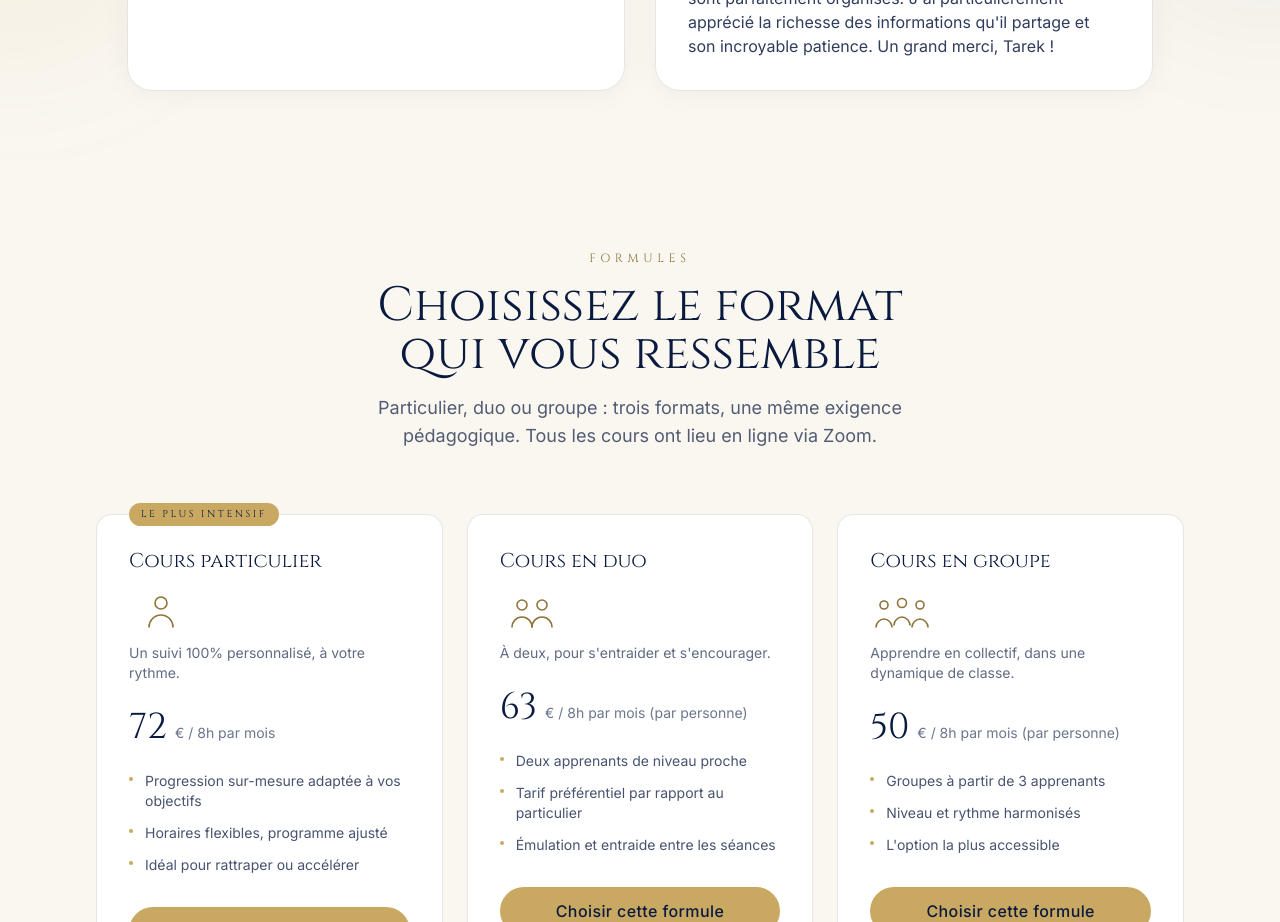
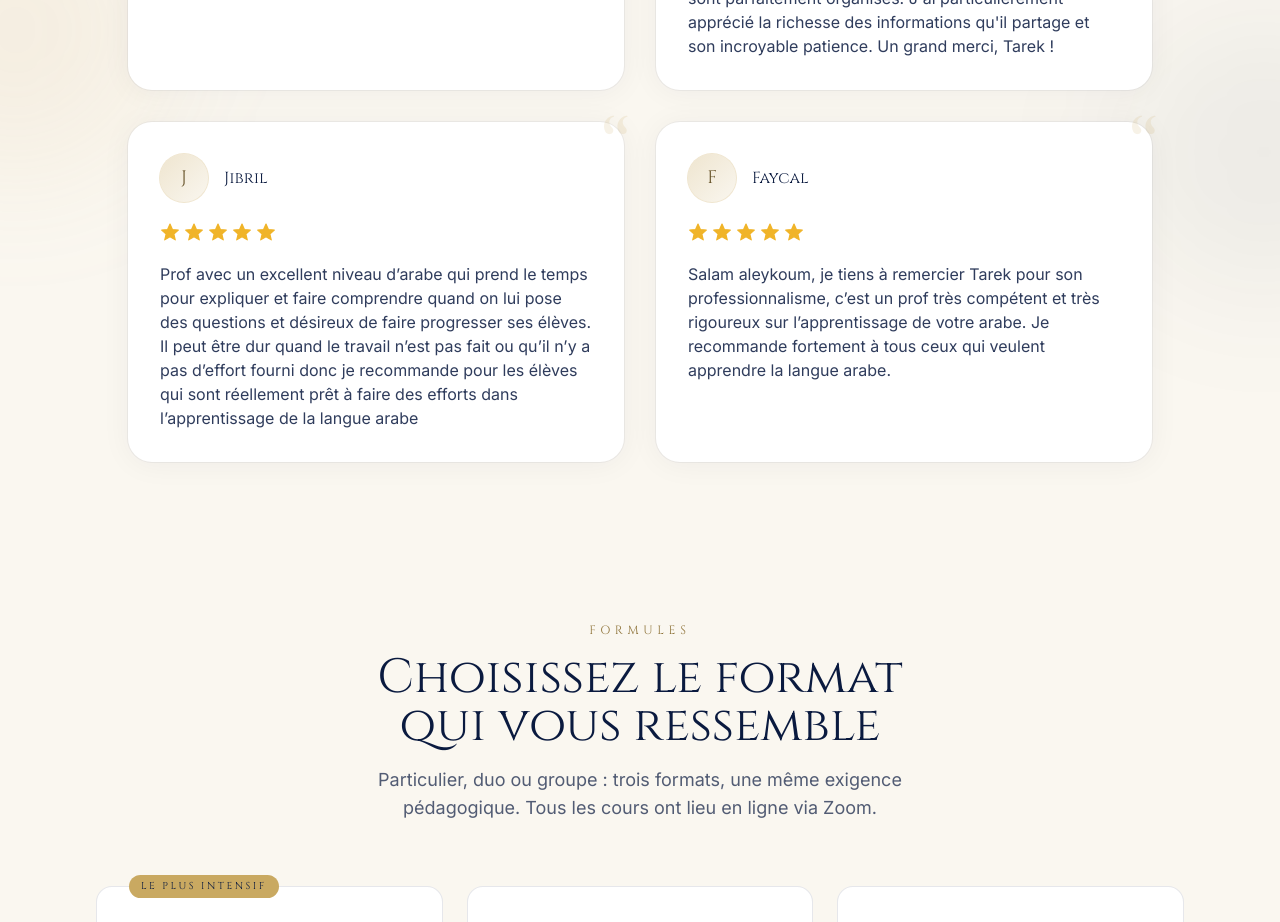
Before and after one commit to FaroukHUB/alirtiqa, a Next.js app: page / in a window 1280 px wide. Shown: the part 5060-5982 px from the top of the page. Built offline with nearby package versions, Linux system fonts and the light colour scheme.

Commit message:
Avis: add Jibril and Faycal reviews
Co-Authored-By: Claude Opus 4.7 (1M context) <noreply@anthropic.com>

```diff
--- a/src/components/sections/Avis.tsx
+++ b/src/components/sections/Avis.tsx
@@ -25,6 +25,18 @@ const avis: Avis[] = [
     stars: 5,
     texte:
       "Je suis ravi d'avoir rencontré Tarek et d'apprendre l'arabe avec lui. Tarek est un professeur très compétent qui a parfaitement compris mes besoins d'amélioration. Ses supports pédagogiques sont excellents et ses cours sont parfaitement organisés. J'ai particulièrement apprécié la richesse des informations qu'il partage et son incroyable patience. Un grand merci, Tarek !",
+  },
+  {
+    nom: "Jibril",
+    stars: 5,
+    texte:
+      "Prof avec un excellent niveau d’arabe qui prend le temps pour expliquer et faire comprendre quand on lui pose des questions et désireux de faire progresser ses élèves. Il peut être dur quand le travail n’est pas fait ou qu’il n’y a pas d’effort fourni donc je recommande pour les élèves qui sont réellement prêt à faire des efforts dans l’apprentissage de la langue arabe",
+  },
+  {
+    nom: "Faycal",
+    stars: 5,
+    texte:
+      "Salam aleykoum, je tiens à remercier Tarek pour son professionnalisme, c’est un prof très compétent et très rigoureux sur l’apprentissage de votre arabe. Je recommande fortement à tous ceux qui veulent apprendre la langue arabe.",
   },
 ];
 
```
